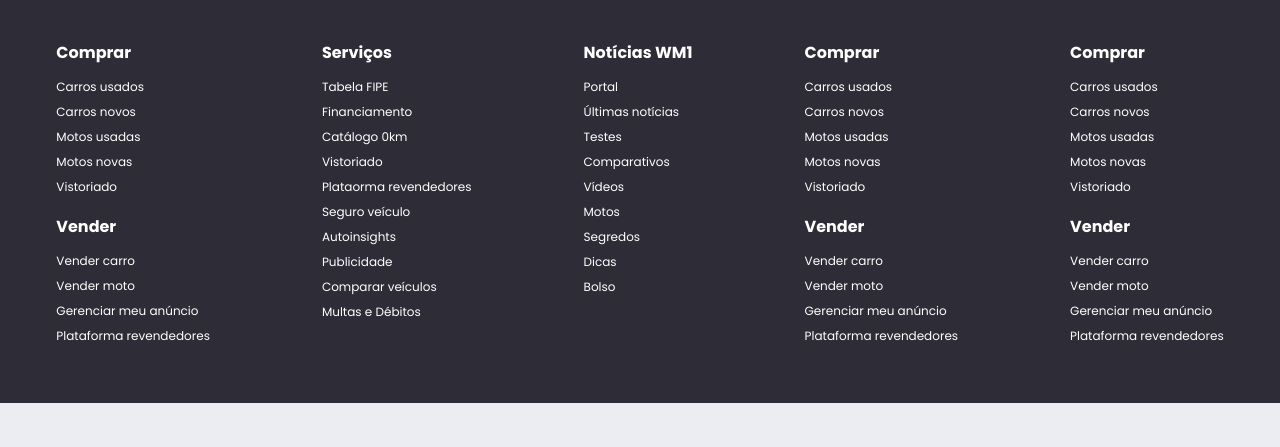
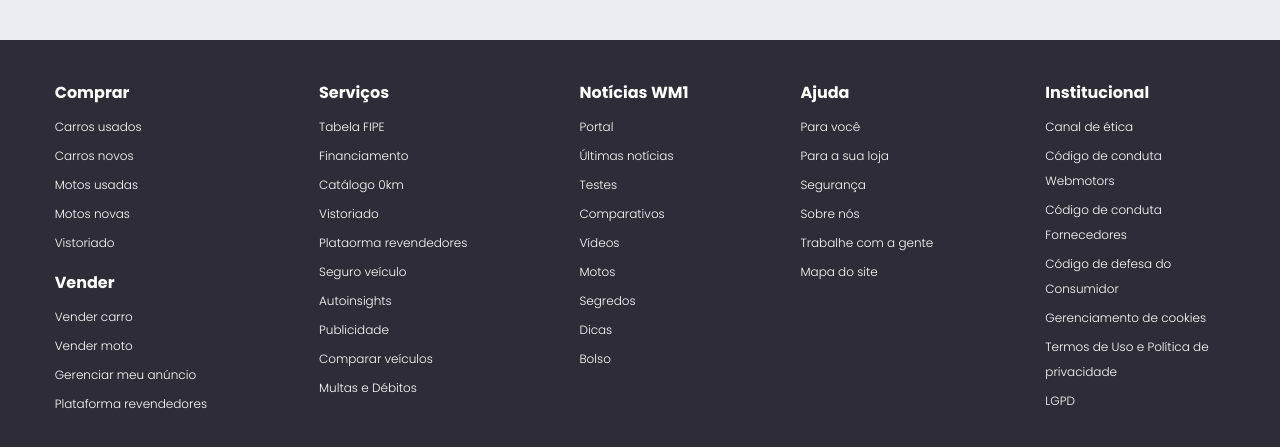
Before and after one commit to TallysonFreitas/webmotors, a React (Create React App) app: page / in a window 1280 px wide. Shown: the part 2725-3172 px from the top of the page. Before the commit the page ends 3128 px from the top, so only its background shows below. Built offline with nearby package versions, Linux system fonts and the light colour scheme.

Commit message:
adicionando informacoes ao footer

```diff
--- a/src/containers/Filtros/styles.tsx
+++ b/src/containers/Filtros/styles.tsx
@@ -4,6 +4,7 @@
   display: flex;
   flex-direction: column;
   gap: 16px;
+  margin-bottom: 40px;
 
   .titulo-filtro {
     font-size: 14px;
--- a/src/containers/Footer/index.tsx
+++ b/src/containers/Footer/index.tsx
@@ -106,72 +106,51 @@
         </ul>
       </div>
       <div>
-        <h4>Comprar</h4>
+        <h4>Ajuda</h4>
         <ul>
           <li>
-            <a href="#">Carros usados</a>
+            <a href="#">Para você</a>
           </li>
           <li>
-            <a href="#">Carros novos</a>
+            <a href="#">Para a sua loja</a>
           </li>
           <li>
-            <a href="#">Motos usadas</a>
+            <a href="#">Segurança</a>
           </li>
           <li>
-            <a href="#">Motos novas</a>
+            <a href="#">Sobre nós</a>
           </li>
           <li>
-            <a href="#">Vistoriado</a>
-          </li>
-        </ul>
-        <h4>Vender</h4>
-        <ul>
-          <li>
-            <a href="#">Vender carro</a>
+            <a href="#">Trabalhe com a gente</a>
           </li>
           <li>
-            <a href="#">Vender moto</a>
-          </li>
-          <li>
-            <a href="#">Gerenciar meu anúncio</a>
-          </li>
-          <li>
-            <a href="#">Plataforma revendedores</a>
+            <a href="#">Mapa do site</a>
           </li>
         </ul>
       </div>
       <div>
-        <h4>Comprar</h4>
+        <h4>Institucional</h4>
         <ul>
           <li>
-            <a href="#">Carros usados</a>
+            <a href="#">Canal de ética</a>
           </li>
           <li>
-            <a href="#">Carros novos</a>
+            <a href="#">Código de conduta Webmotors</a>
           </li>
           <li>
-            <a href="#">Motos usadas</a>
+            <a href="#">Código de conduta Fornecedores</a>
           </li>
           <li>
-            <a href="#">Motos novas</a>
+            <a href="#">Código de defesa do Consumidor</a>
           </li>
           <li>
-            <a href="#">Vistoriado</a>
-          </li>
-        </ul>
-        <h4>Vender</h4>
-        <ul>
-          <li>
-            <a href="#">Vender carro</a>
+            <a href="#">Gerenciamento de cookies</a>
           </li>
           <li>
-            <a href="#">Vender moto</a>
+            <a href="#">Termos de Uso e Política de privacidade</a>
           </li>
           <li>
-            <a href="#">Gerenciar meu anúncio</a>
-          </li>
-          <li>
-            <a href="#">Plataforma revendedores</a>
+            <a href="#">LGPD</a>
           </li>
         </ul>
       </div>
--- a/src/containers/Footer/styles.ts
+++ b/src/containers/Footer/styles.ts
@@ -16,11 +16,17 @@
     }
     ul {
       margin-bottom: 16px;
+      display: flex;
+      flex-direction: column;
+      gap: 4px;
       li {
+        max-width: 180px;
         a {
           text-decoration: none;
+          font-weight: 300;
           color: #fff;
           font-size: 12px;
+          line-height: 0px;
         }
         a:hover {
           text-decoration: underline;
```
